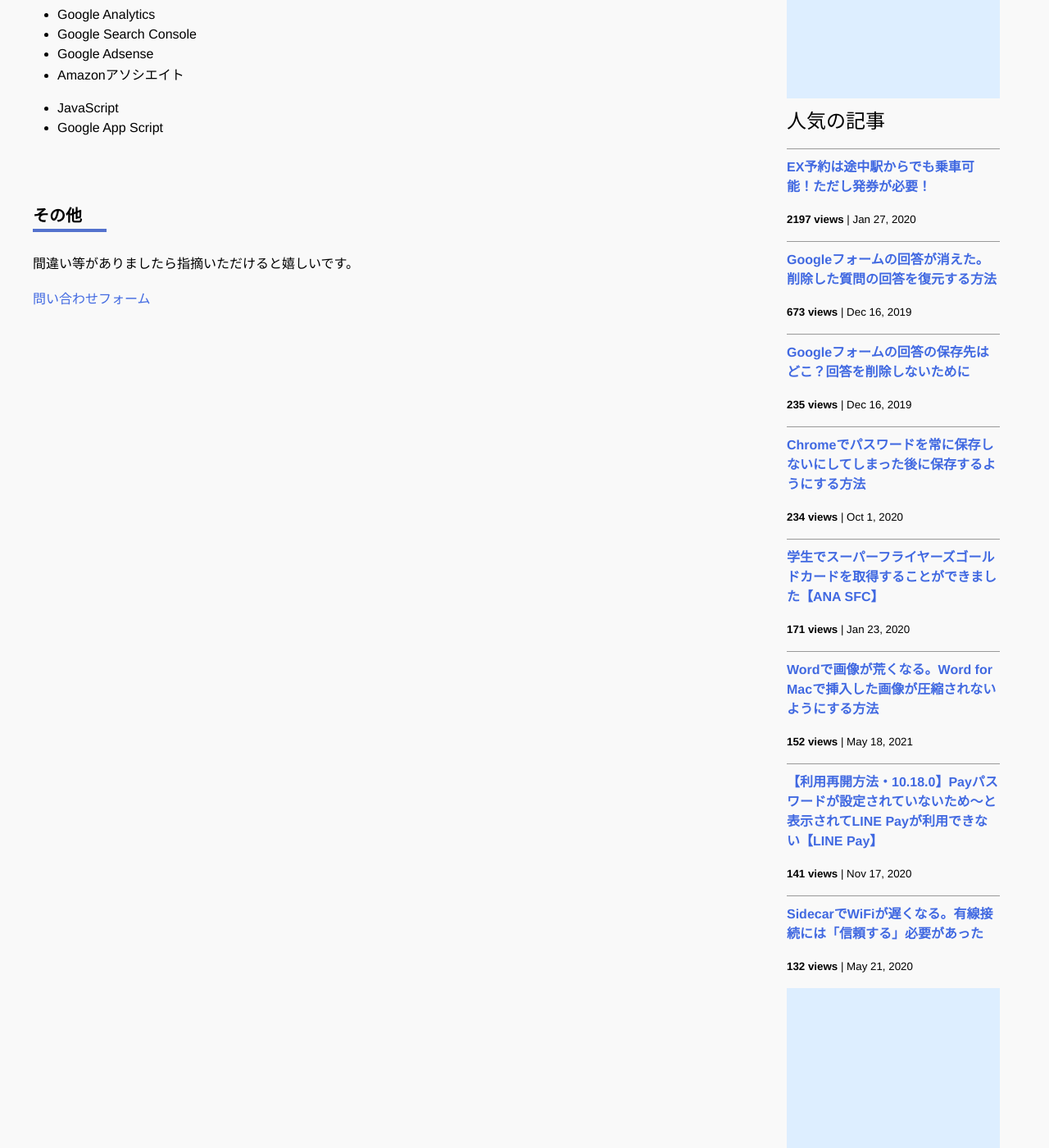
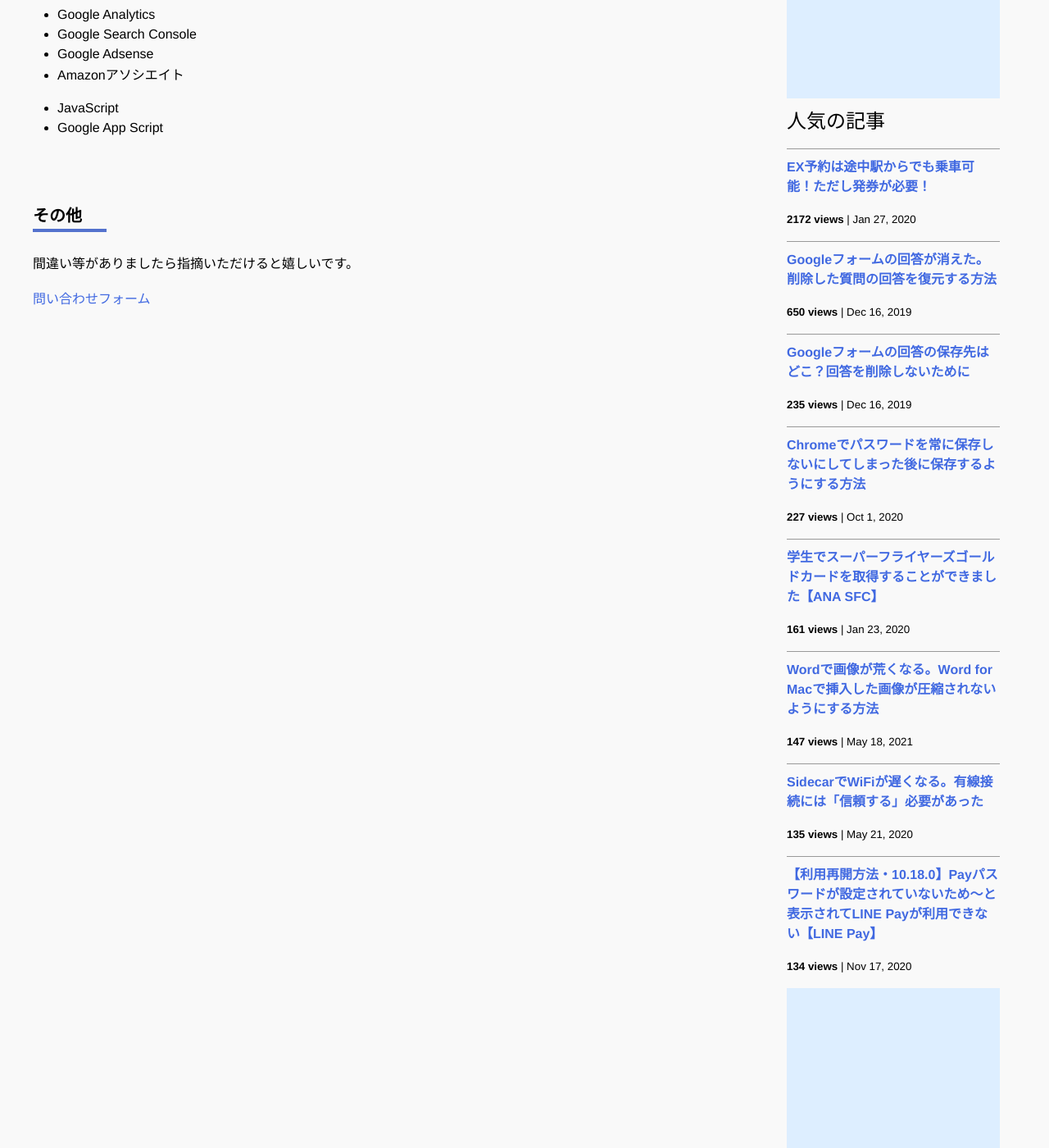
Before and after one commit to iwanaminami/shoyaiwaname, a Jekyll site: the page built from about.markdown, in a window 1280 px wide and 1400 px high, scrolled down 693 px. Shown: the whole window at 82% size. Built offline with Jekyll 4.4.1, drawn with Linux system fonts in a browser that asks for light colours; nearby versions of some CDN libraries; comment, search, counter and statistics services are not loaded.

Commit message:
a new commit message

```diff
--- a/_data/popularposts.yml
+++ b/_data/popularposts.yml
@@ -1,17 +1,17 @@
 side:
-  - view: 2197
+  - view: 2172
     url: /2020/01/27/ex-rideontheway.html
-  - view: 673
+  - view: 650
     url: /2019/12/16/restore-googleform.html
   - view: 235
     url: /2019/12/16/googleform-answers.html
-  - view: 234
+  - view: 227
     url: /2020/10/01/googlepassword.html
-  - view: 171
+  - view: 161
     url: /2020/01/23/sfcgold.html
-  - view: 152
+  - view: 147
     url: /2021/05/18/image-compression-word.html
-  - view: 141
+  - view: 135
+    url: /2020/05/21/sidecar-via-cable.html
+  - view: 134
     url: /2020/11/17/linepay.html
-  - view: 132
-    url: /2020/05/21/sidecar-via-cable.html
```
